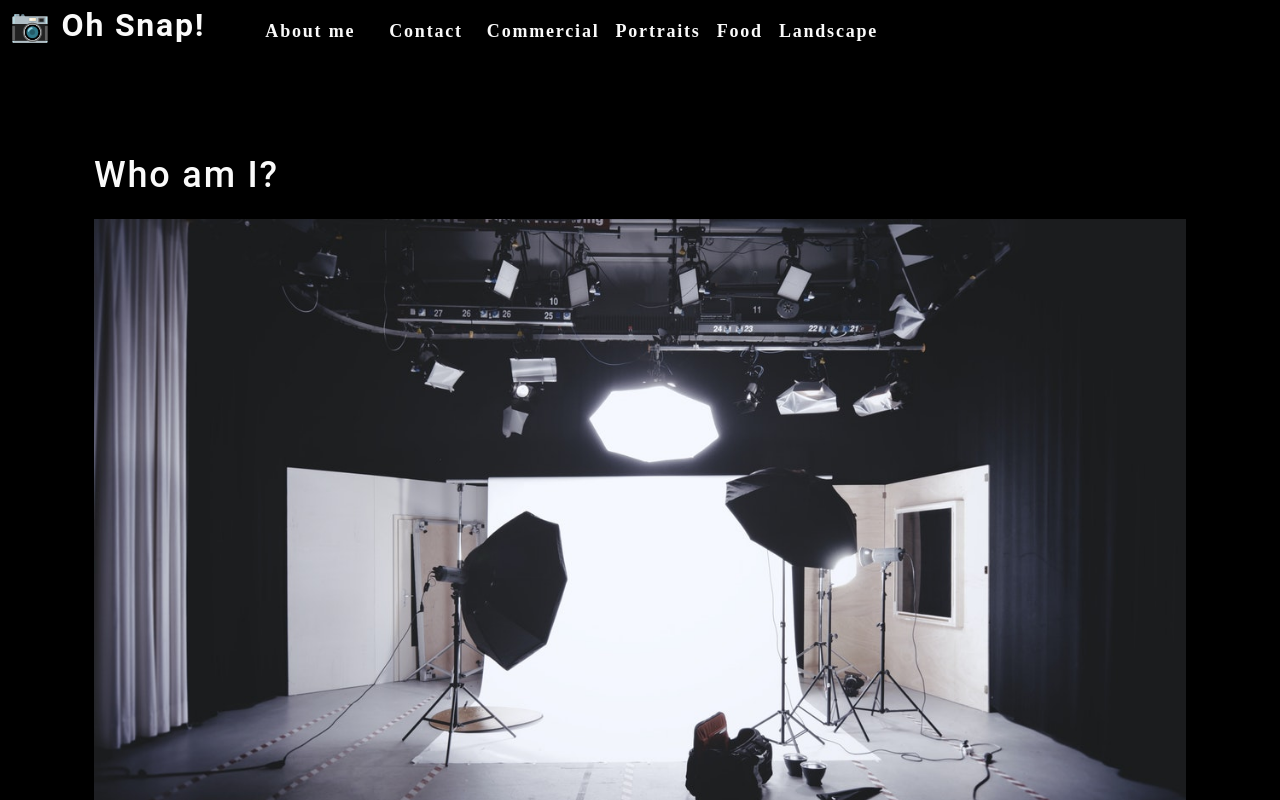
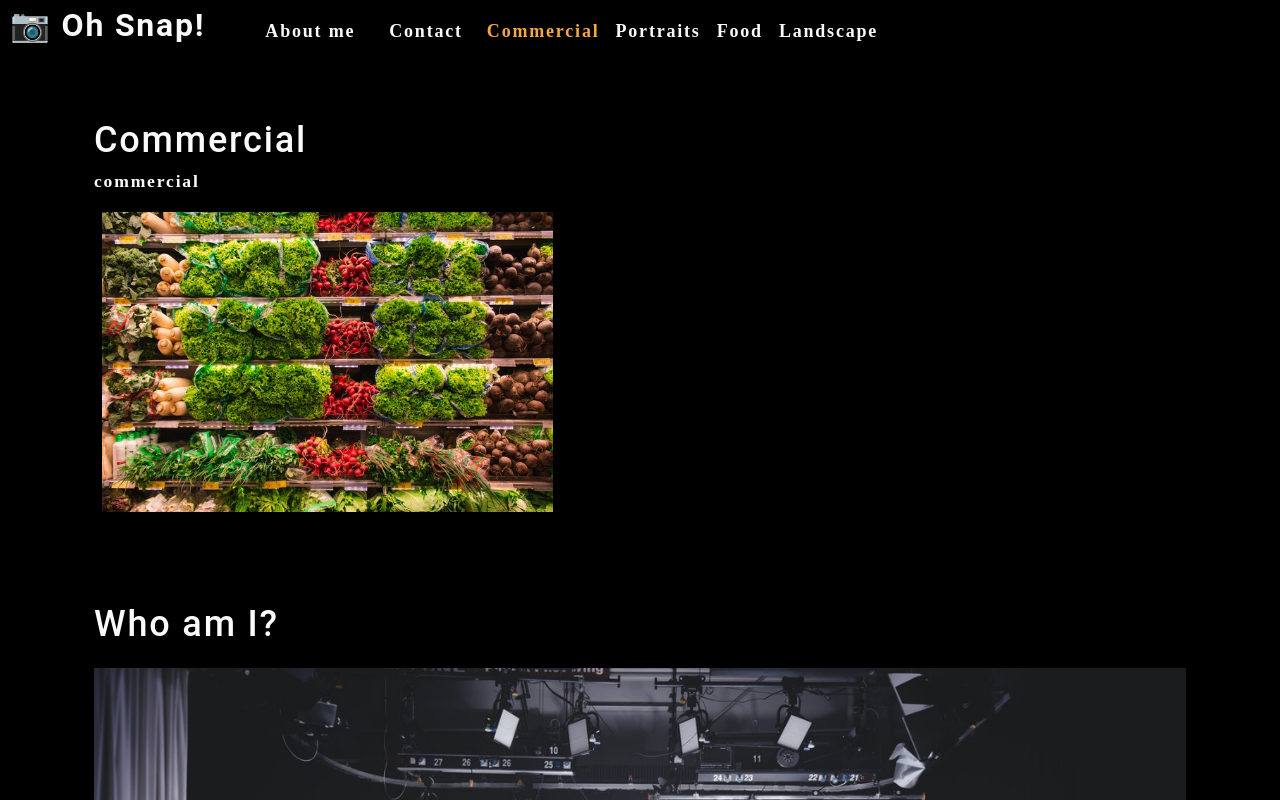
Before and after one commit to ProgrammingAStorm/photo-port, a React (Create React App) app: page / in a window 1280 px wide. Shown: the top 800 px of the page. Built offline with nearby package versions, Linux system fonts and the light colour scheme.

Commit message:
Lifted State And Added Hooks To Nav And App

```diff
--- a/src/App.js
+++ b/src/App.js
@@ -1,14 +1,33 @@
-import React from 'react';
+import React, { useState } from 'react';
 import Nav from './components/Nav';
 import About from './components/About';
+import Gallery from './components/Gallery';
 
 function App() {
+  const [categories] = useState([
+    {
+      name: 'commercial',
+      description: 'Photos of grocery stores, food trucks, and other commercial projects',
+    },
+    { name: 'portraits', description: 'Portraits of people in my life' },
+    { name: 'food', description: 'Delicious delicacies' },
+    { name: 'landscape', description: 'Fields, farmhouses, waterfalls, and the beauty of nature' },
+  ]);
+
+  const [currentCategory, setCurrentCategory] = useState(categories[0]);
+
   return (
     <div>
-      <Nav></Nav>
-
+      <Nav
+        categories={categories}
+        setCurrentCategory={setCurrentCategory}
+        currentCategory={currentCategory}
+      ></Nav>
       <main>
-        <About></About>
+        <div>
+          <Gallery></Gallery>
+          <About></About>
+        </div>
       </main>
     </div>
   );
--- /dev/null
+++ b/src/components/Gallery/index.js
@@ -0,0 +1,27 @@
+import React from "react";
+import { capitalizeFirstLetter } from '../../utils/helpers';
+import photo from "../../assets/small/commercial/0.jpg";
+
+function Gallery(props) {
+    const currentCategory = {
+        name: "commercial",
+        description: "Photos of grocery stores, food trucks, and other commercial projects",
+    };
+
+    return (
+        <section>
+            <h1>{capitalizeFirstLetter(currentCategory.name)}</h1>
+            <p>{currentCategory.name}</p>
+
+            <div className="flex-row">
+                <img
+                    src={photo}
+                    alt="Commercial Example"
+                    className="img-thumbnail mx-1"
+                />
+            </div>
+        </section>
+    );
+}
+
+export default Gallery;
--- a/src/components/Nav/index.js
+++ b/src/components/Nav/index.js
@@ -1,46 +1,50 @@
-import React from "react";
-import { capitalizeFirstLetter } from "../../utils/helpers";
+import React, { useEffect } from 'react';
+import { capitalizeFirstLetter } from '../../utils/helpers';
 
-function Nav() {
-  const  categories = [
-    { name: 'commercial', description: 'Photos of grocery stores, food trucks, and other commercial projects' },
-    { name: 'portraits', description: 'Portraits of people in my life' },
-    { name: 'food', description: 'Delicious delicacies' },
-    { name: 'landscape', description: 'Fields, farmhouses, waterfalls, and the beauty of nature' }
-  ];
+function Nav(props) {
+  const {
+    categories = [],
+    setCurrentCategory,
+    currentCategory,
+  } = props;
 
-  const handleClick = () => {
-    console.log("click handled")
-  }
+  useEffect(() => {
+    document.title = capitalizeFirstLetter(currentCategory.name);
+  }, [currentCategory]);
 
   return (
-    <header data-testid="header" className="flex-row px-1">
+    <header className="flex-row px-1">
       <h2>
         <a data-testid="link" href="/">
-          <span role="img" aria-label="camera">📷</span> Oh Snap!
+          <span role="img" aria-label="camera"> 📷</span> Oh Snap!
         </a>
       </h2>
       <nav>
         <ul className="flex-row">
           <li className="mx-2">
-            <a data-testid="about" href="#about" onClick={() => handleClick()}>
+            <a data-testid="about" href="#about">
               About me
             </a>
           </li>
-          <li className={"mx-2"}>
-            <span onClick={() => handleClick()}>
-              Contact
-            </span>
+          <li className="mx-2">
+            <span>Contact</span>
           </li>
-          {
-            categories.map((category) => (
-              <li className="mx-1" key={category.name} >
-                <span onClick={() => { handleClick(); }}>
-                 {capitalizeFirstLetter(category.name)}
-                </span>
-              </li>
-            ))
-          }
+          {categories.map((category) => (
+            <li
+              className={`mx-1 ${
+                currentCategory.name === category.name && 'navActive'
+                }`}
+              key={category.name}
+            >
+              <span
+                onClick={() => {
+                  setCurrentCategory(category)
+                }}
+              >
+                {capitalizeFirstLetter(category.name)}
+              </span>
+            </li>
+          ))}
         </ul>
       </nav>
     </header>
```
